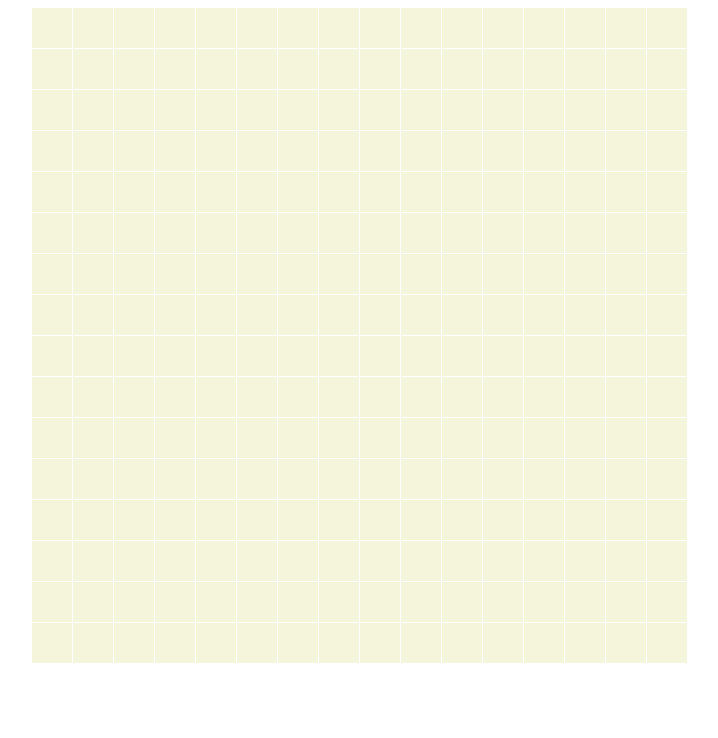
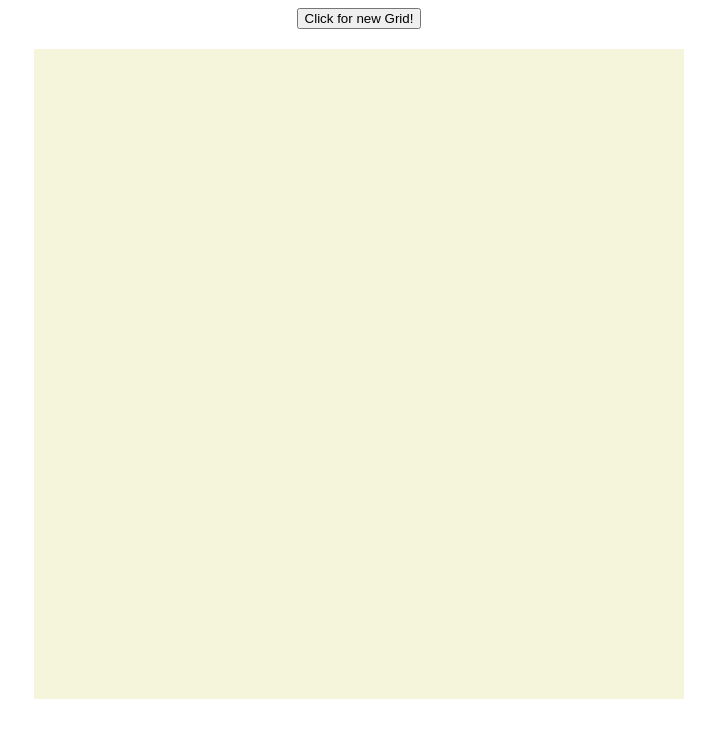
Before and after one commit to Bobob0b/odin_etchasketch, a plain HTML site: page index.html in a window 1280 px wide. Shown: the whole page, without its empty margins (281-999 px from the left). Drawn offline with Linux system fonts and the light colour scheme.

Commit message:
challenge completed

```diff
--- a/index.html
+++ b/index.html
@@ -10,9 +10,9 @@
 </head>
 
 <body>
-    <div class="container">
+    <button id="resize">Click for new Grid!</button>
+    <div class="container"></div>
 
-    </div>
 </body>
 
 </html>
--- a/js.js
+++ b/js.js
@@ -1,10 +1,41 @@
+const container = document.querySelector(".container");
+const btnResize = document.querySelector("#resize");
+
 window.addEventListener("load", (e) => {
     // create all the divs
-    container = document.querySelector(".container");
-    numberOfDivs = 16 * 16;
+    resize(16);
+
+});
+
+btnResize.addEventListener("click", (e) => {
+    let newSize = prompt("Choose a grid size between 1 and 100.");
+    newSize = parseInt(newSize);
+
+    if (isNaN(newSize) || newSize > 100 || newSize < 1) {
+        alert("Not allowed! Try again");
+        return;
+    }
+    clearFields();
+    resize(newSize);
+});
+
+
+function clearFields() {
+    const fields = Array.from(document.querySelectorAll(".fields"));
+    fields.forEach((field) => {
+        field.remove();
+    })
+
+};
+
+function resize(size) {
+    let numberOfDivs = size * size;
+    let widthOfDivs = 650 / size; // max width divided by size
     for (let i = 0; i <= numberOfDivs - 1; i++) {
         let newChild = document.createElement("div");
         newChild.setAttribute("class", "fields field" + i);
+        newChild.style.width = widthOfDivs + "px";
+        newChild.style.height = widthOfDivs + "px";
         container.appendChild(newChild);
     }
-});
+};
--- a/style.css
+++ b/style.css
@@ -1,19 +1,25 @@
 .container {
     display: flex;
     flex-wrap: wrap;
-    gap: 1px;
-    width: 655px;
+    gap: 0px;
+    width: 650px;
     margin: auto;
-
-
 }
 
 .fields {
-    width: 40px;
-    height: 40px;
     background-color: beige;
 }
 
 .fields:hover {
     background-color: black;
 }
+
+body {
+    display: flex;
+    flex-direction: column;
+    gap: 20px;
+}
+
+button {
+    margin: auto;
+}
```
